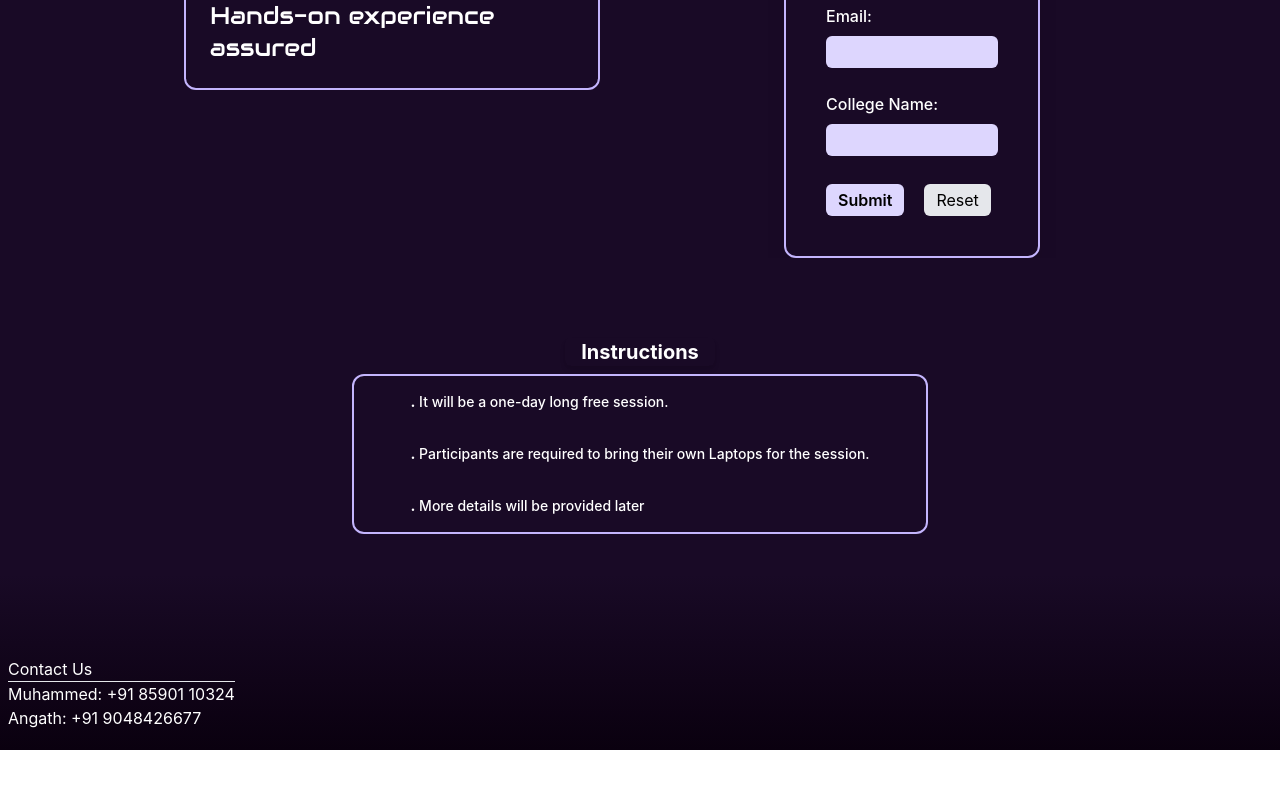
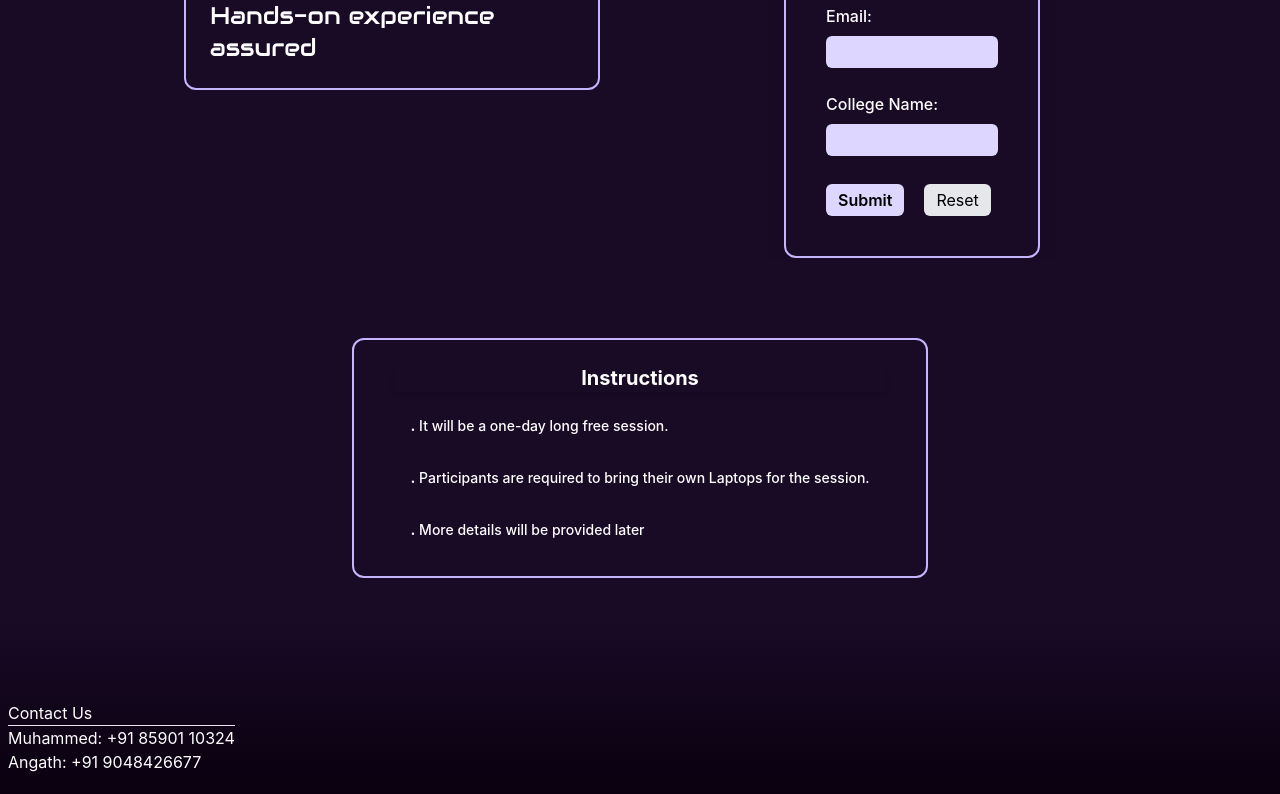
Before and after one commit to stdayyo-h/polygon-workshop-website, a React (Create React App) app: page / in a window 1280 px wide. Shown: the part 1954-2748 px from the top of the page. Before the commit the page ends 2704 px from the top, so only its background shows below. Built offline with nearby package versions, Linux system fonts and the light colour scheme.

Commit message:
final touch up 3

```diff
--- a/src/components/Register.js
+++ b/src/components/Register.js
@@ -195,17 +195,18 @@ const Register = () => {
             </div>
             <div className='flex flex-col items-center justify-center   w-full px-10   my-10  ' >
 
-                <button
+
+                {!cOpen && <div data-aos="fade-bottom" className={`flex flex-col ${!cOpen ? " border-2 border-violet-300 " : " border-0"} w-fit px-10 rounded-xl  pb-5 md:mt-10`}>
+                    <p
                         // onClick={(e) => {
                         //     setCOpen(!cOpen);
                         // }}
                         className={`text-xl
 
-                     px-4 mt-10 mb-2   mx-10 text-white  capitalize w-fit rounded-md shadow-md font-bold text-left`}
+                      mt-6 mb-2 px-4 text-white  capitalize rounded-md shadow-md font-bold text-center w-full`}
                     >
                         Instructions
-                </button>
-                {!cOpen && <div data-aos="fade-bottom" className={`flex flex-col ${!cOpen ? " border-2 border-violet-300 " : " border-0"} w-fit px-10 rounded-xl  `}>
+                    </p>
                     {!cOpen && inst.map((e) => (
                         <div className="p-3 text-sm ">
                             <div className="flex flex-row  p-1 rounded-md ">
```
Lines whose indentation alone changed are shown as unchanged.
